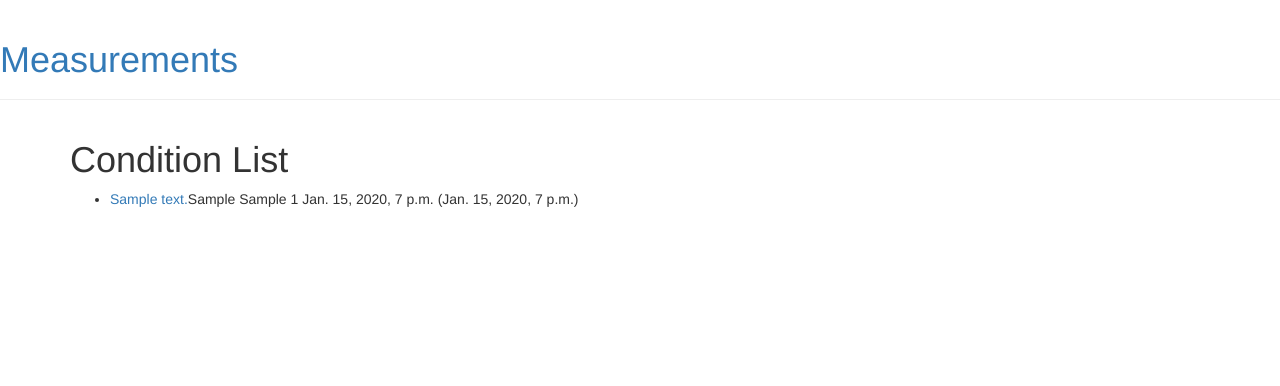
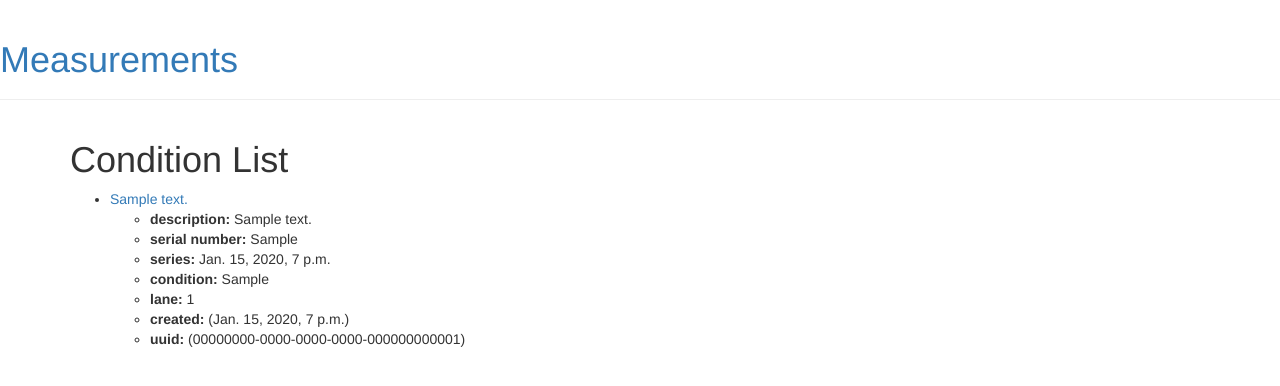
Before and after one commit to futami/measone, a Django app: page /meas/ in a window 1280 px wide. Shown: the top 386 px of the page. Run offline with Django 3.2, Linux system fonts and the light colour scheme; tables that the repository leaves empty hold one stand-in row (values such as "Sample post"); some libraries are stand-ins or nearby versions.

Commit message:
Change serial list template

```diff
--- a/meas/templates/meas/condition_detail.html
+++ b/meas/templates/meas/condition_detail.html
@@ -5,6 +5,7 @@
 
   <p><strong>description:</strong> {{ condition.description }}</p>
   <p><strong>serial number:</strong> {{ condition.serial }}</p>
+  <p><strong>series:</strong> {{c.series}}</p>
   <p><strong>condition:</strong> {{ condition.condition }}</p>
   <p><strong>lane:</strong> L{{ condition.lane }}</p>
   <p><strong>created:</strong> {{ condition.created_at }}</p>
--- a/meas/templates/meas/condition_list.html
+++ b/meas/templates/meas/condition_list.html
@@ -6,9 +6,18 @@
     {% if condition_list %}
     <ul>
 
-      {% for condition in condition_list %}
+      {% for c in condition_list %}
       <li>
-        <a href="{% url 'detail' condition.pk %}">{{ condition.description }}</a>{{condition.serial}} {{condition.condition}} {{condition.lane}} {{condition.series}} ({{condition.created_at}})
+        <a href="{% url 'detail' c.pk %}">{{ c.description }}</a>
+        <ul>
+          <li><strong>description:</strong> {{ c.description }}</li>
+          <li><strong>serial number:</strong> {{c.serial}}</li>
+          <li><strong>series:</strong> {{c.series}}</li>
+          <li><strong>condition:</strong> {{c.condition}}</li>
+          <li><strong>lane:</strong> {{c.lane}}</li>
+          <li><strong>created:</strong> ({{c.created_at}})</li>
+          <li><strong>uuid:</strong> ({{c.uuid}})</li>
+        </ul>
       </li>
       {% endfor %}
 
--- a/meas/views.py
+++ b/meas/views.py
@@ -54,13 +54,11 @@ class SerialListView(generic.ListView):
     def get_queryset(self):
         return Condition.objects.values('serial').distinct()
 
-'''
 class SerialDetailView(generic.DetailView):
     #model = Condition
     template_name = 'meas/serial_detail.html'
     def get_queryset(self):
         return Condition.objects.filter(serial = pk)
-'''
 
 # get 1 object, filter multi objects
 from django.shortcuts import get_object_or_404
```
Also changed, not shown: meas/templates/meas/serial_detail.html (+11 -3 lines), meas/templates/meas/serial_list.html (+3 -4 lines).
